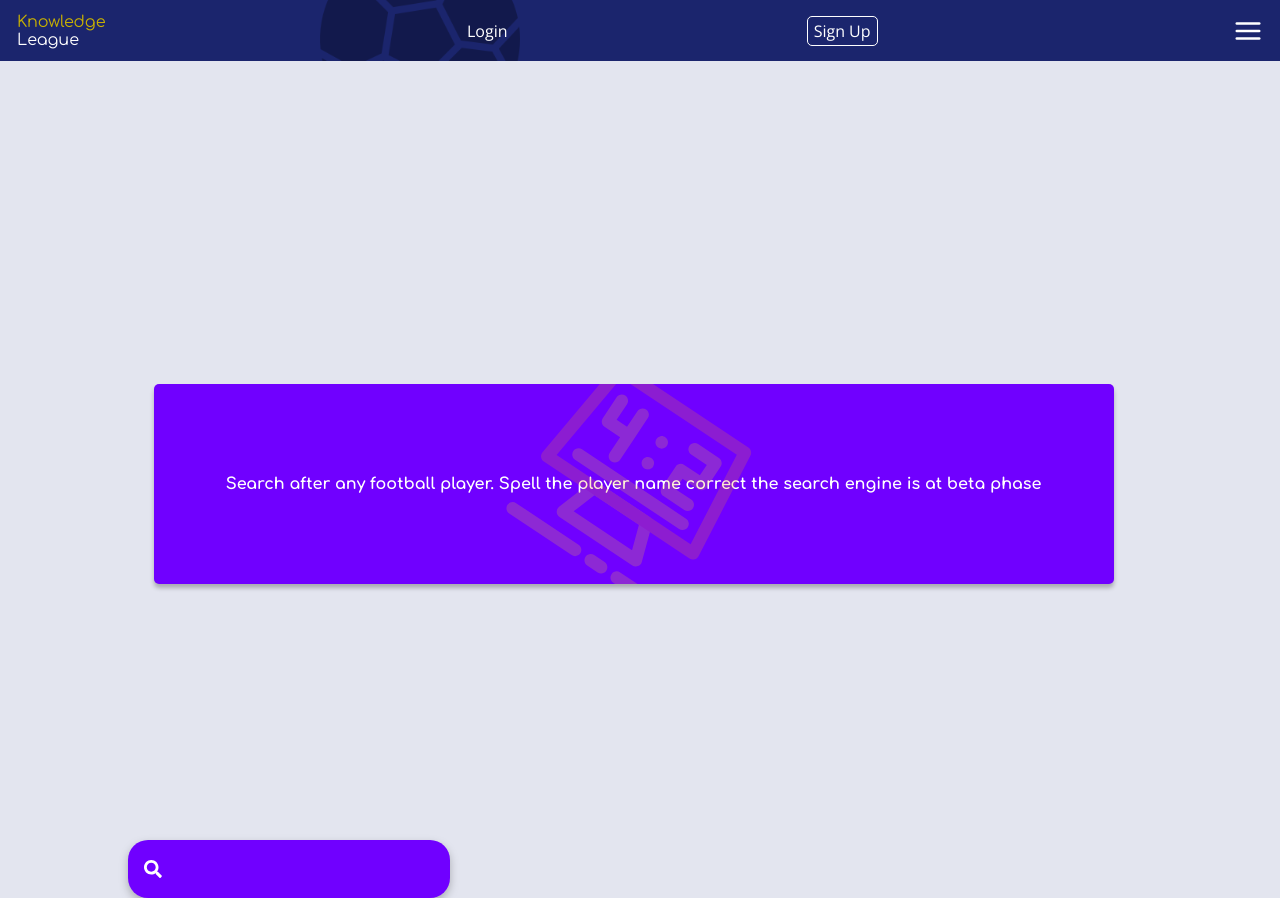
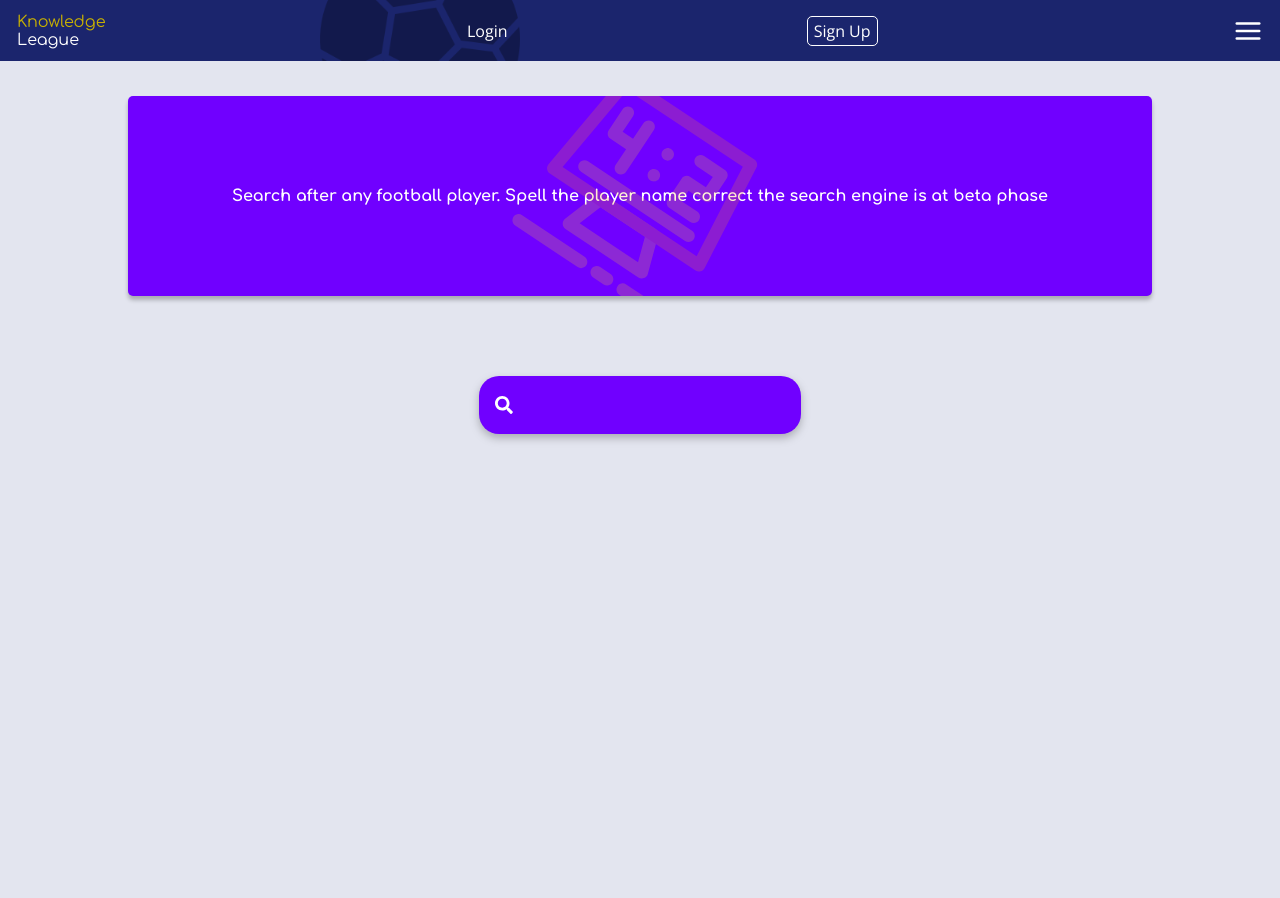
Before and after one commit to Sh1re-a/FootballKnowledge, a Next.js app in the folder Frontend/: page / in a window 1280 px wide. After the commit the page ends 800 px from the top, so only its background shows below. Built offline with nearby package versions, Linux system fonts and the light colour scheme.

Commit message:
Centered all the items

```diff
--- a/Frontend/components/popup/SearchEnginePopup.module.css
+++ b/Frontend/components/popup/SearchEnginePopup.module.css
@@ -1,7 +1,7 @@
 .searchEnginePopup{
     align-self: center;
     position: relative;
-    width: 75vw;
+    width: 80vw;
     height: 200px;
 
     background: #7000FF;
@@ -11,12 +11,12 @@
     display: flex;
     justify-content: center;
     align-items: center;
-    margin-left: 12%;
+
     font-family: Comfortaa;
     font-weight: 700;
     font-size: inherit;
     overflow: hidden;
-    margin-top: 30%;
+    margin-top: 12vh;;
     color: white;
     box-shadow: 0px 4px 4px rgba(0, 0, 0, 0.25);
 
--- a/Frontend/components/searchbar/Searchbar.module.css
+++ b/Frontend/components/searchbar/Searchbar.module.css
@@ -2,12 +2,13 @@
 
     width: 322px;
     height: 58px;
-    margin-top: 20%;
+
     filter: drop-shadow(0px 4px 4px rgba(0, 0, 0, 0.25));
     background-color: #7000FF;
     border-radius: 20px;
-    margin-left: 10%;
+
     display: flex;
+    align-self: center;
 
     }
 
--- a/Frontend/styles/Home.module.css
+++ b/Frontend/styles/Home.module.css
@@ -1,3 +1,5 @@
+
+
 .container {
   padding: 0 2rem;
 }
--- a/Frontend/styles/globals.css
+++ b/Frontend/styles/globals.css
@@ -8,8 +8,7 @@ body {
   font-family: 'Open Sans', sans-serif;
   height: 100vh;
   background: #E3E5EF;
-  display: flex;
-  flex-direction: column;
+
 
 
 }
@@ -23,6 +22,14 @@ a {
   box-sizing: border-box;
 }
 
+#__next {
+  display: flex;
+  flex-direction: column;
+  row-gap: 10vh;
+}
+
+
+
 /*
 @media (prefers-color-scheme: dark) {
   html {
```
